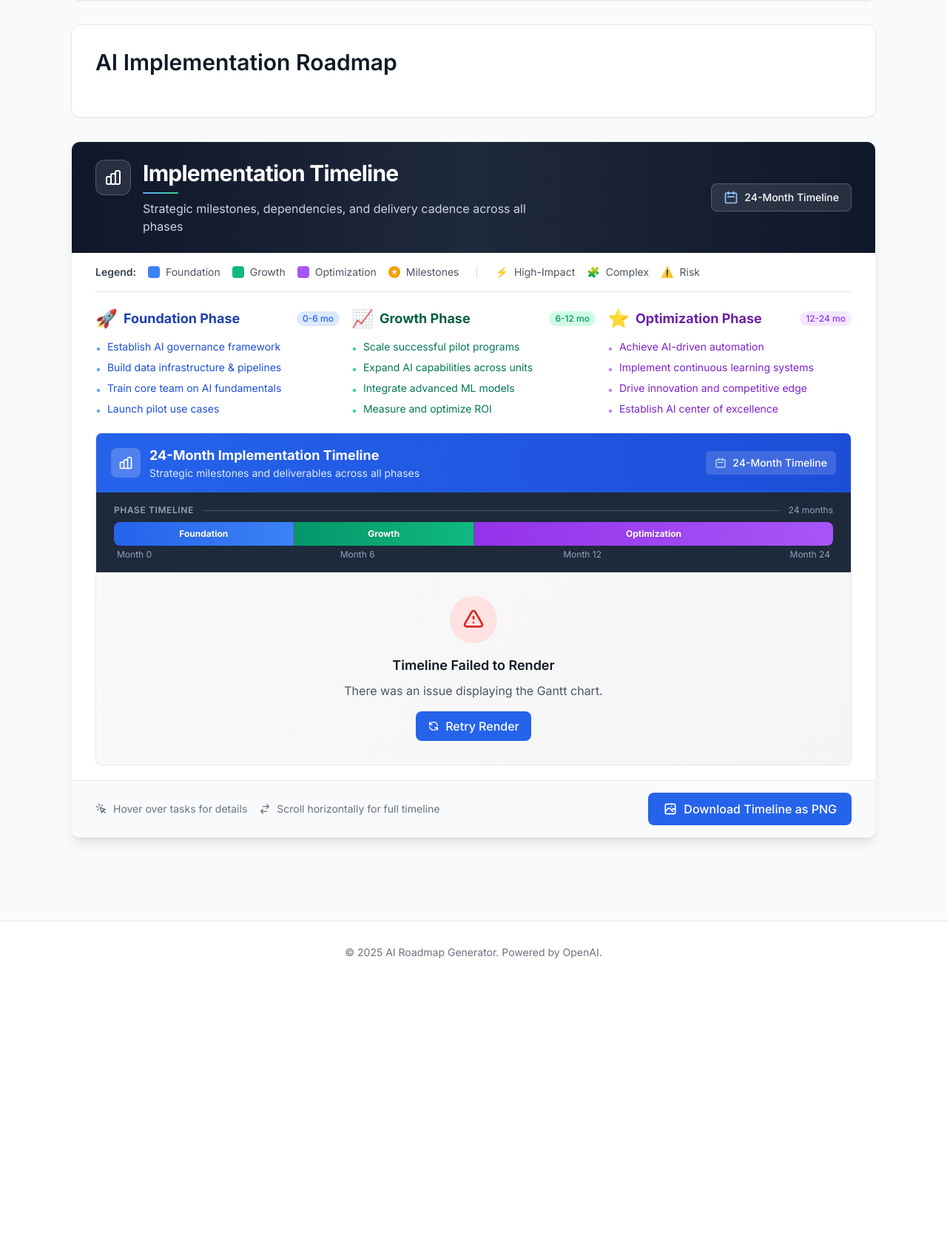
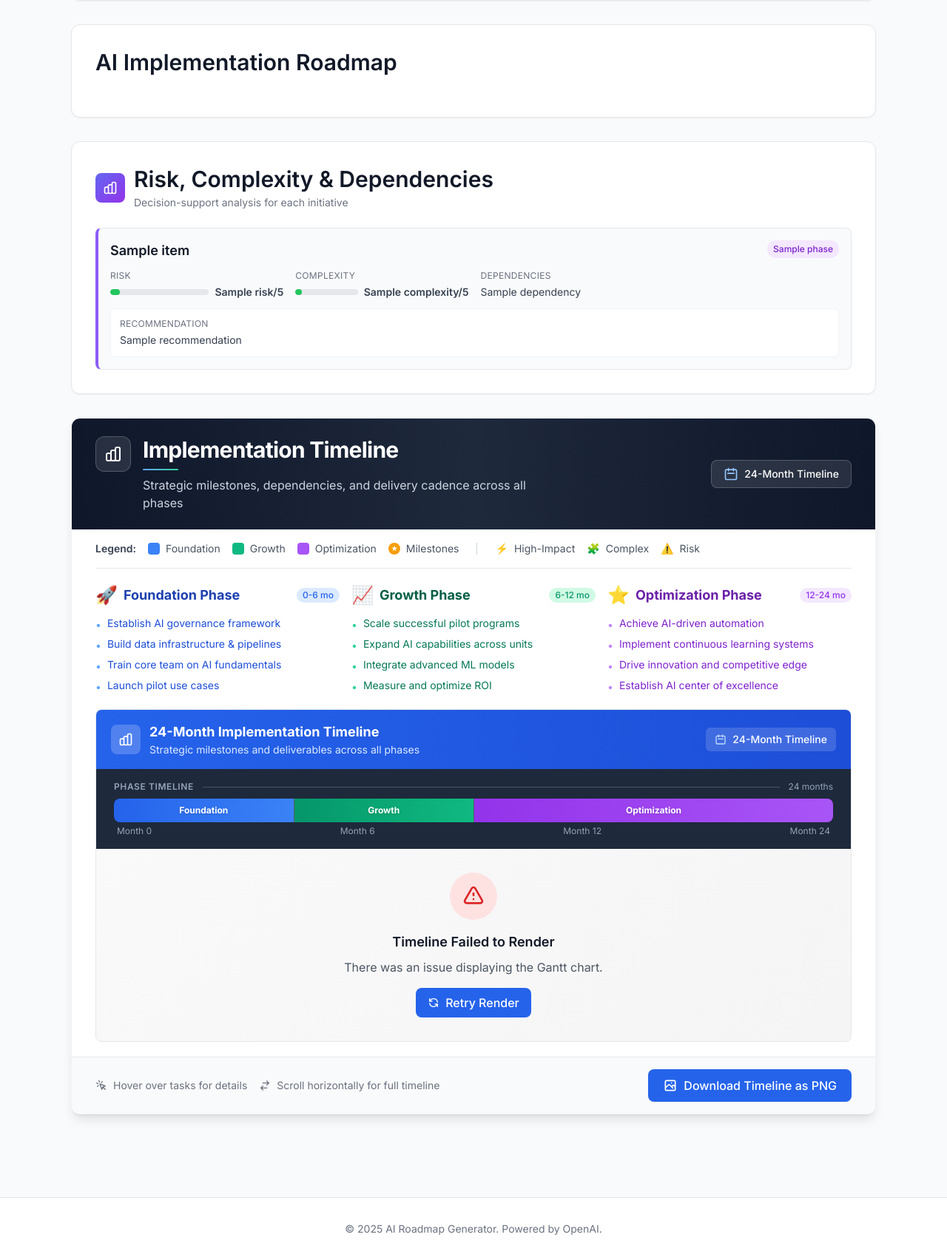
Before and after one commit to shriyaschavan/AI-Roadmap-Generator, a Flask app: template templates/results.html in a window 1280 px wide. Shown: the part 720-2424 px from the top of the page at 74% size. Before the commit the page ends 2016 px from the top, so only its background shows below. Run offline with Flask 3, Linux system fonts and the light colour scheme; tables that the repository leaves empty hold one stand-in row (values such as "Sample post"); the template is opened without the code that fills it: values that come from a table or form of the project are taken from there, most other values are stand-ins (such as "Sample title", 1, 10 or a date in 2020); some libraries are stand-ins or nearby versions.

Commit message:
Add a dedicated section to display initiative scoring and analysis
Updates the results template to include a new "Risk, Complexity & Dependencies Engine" section, displaying initiative scores (Risk, Complexity, ROI) and recommendations.

Replit-Commit-Author: Agent
Replit-Commit-Session-Id: 61c6137e-636b-4222-b9a0-214f2f34615d
Replit-Commit-Checkpoint-Type: full_checkpoint
Replit-Commit-Event-Id: d982e27f-b4d9-46f8-b0bd-811dbdeee8b2
Replit-Commit-Screenshot-Url: https://storage.googleapis.com/screenshot-production-us-central1/f4b8cc57-9d73-4bf0-9239-7b44003e9cbe/61c6137e-636b-4222-b9a0-214f2f34615d/VZCbuaK
Replit-Helium-Checkpoint-Created: true

```diff
--- a/templates/results.html
+++ b/templates/results.html
@@ -101,6 +101,69 @@
             {{ roadmap | safe }}
         </div>
     </section>
+
+    <!-- ============================================
+         SECTION: Risk, Complexity & Dependencies Engine
+         Purpose: Display initiative-level scoring and analysis
+    ============================================ -->
+    {% if initiatives %}
+    <section class="bg-white rounded-xl shadow-sm border border-gray-200 p-6 md:p-8 mb-8" aria-labelledby="initiative-analysis-heading">
+        <div class="flex items-center gap-3 mb-6">
+            <div class="h-10 w-10 flex-shrink-0 flex items-center justify-center rounded-lg bg-gradient-to-br from-indigo-500 to-purple-600">
+                <svg class="w-5 h-5 text-white" fill="none" stroke="currentColor" viewBox="0 0 24 24">
+                    <path stroke-linecap="round" stroke-linejoin="round" stroke-width="2" d="M9 19v-6a2 2 0 00-2-2H5a2 2 0 00-2 2v6a2 2 0 002 2h2a2 2 0 002-2zm0 0V9a2 2 0 012-2h2a2 2 0 012 2v10m-6 0a2 2 0 002 2h2a2 2 0 002-2m0 0V5a2 2 0 012-2h2a2 2 0 012 2v14a2 2 0 01-2 2h-2a2 2 0 01-2-2z"></path>
+                </svg>
+            </div>
+            <div>
+                <h2 id="initiative-analysis-heading" class="text-2xl md:text-3xl font-semibold text-gray-900">Risk, Complexity & Dependencies</h2>
+                <p class="text-gray-500 text-sm mt-1">Decision-support analysis for each initiative</p>
+            </div>
+        </div>
+
+        <div class="space-y-4">
+            {% for item in initiatives %}
+            <div class="initiative-meta bg-gray-50 border border-gray-200 rounded-lg p-4" style="border-left: 4px solid {% if item.phase == 'Foundation' %}#3b82f6{% elif item.phase == 'Growth' %}#10b981{% else %}#8b5cf6{% endif %};">
+                <div class="flex items-start justify-between gap-4 mb-3">
+                    <h3 class="font-semibold text-gray-900 text-lg">{{ item.name }}</h3>
+                    <span class="text-xs font-medium px-2 py-1 rounded-full {% if item.phase == 'Foundation' %}bg-blue-100 text-blue-700{% elif item.phase == 'Growth' %}bg-emerald-100 text-emerald-700{% else %}bg-purple-100 text-purple-700{% endif %}">
+                        {{ item.phase }}
+                    </span>
+                </div>
+
+                <div class="grid grid-cols-2 md:grid-cols-4 gap-4 mb-3">
+                    <div>
+                        <p class="text-xs text-gray-500 uppercase tracking-wide mb-1">Risk</p>
+                        <div class="flex items-center gap-2">
+                            <div class="flex-1 h-2 bg-gray-200 rounded-full overflow-hidden">
+                                <div class="h-full bg-{% if item.risk >= 4 %}red{% elif item.risk >= 3 %}amber{% else %}green{% endif %}-500 rounded-full" style="width: {{ item.risk * 20 }}%;"></div>
+                            </div>
+                            <span class="text-sm font-semibold text-gray-700">{{ item.risk }}/5</span>
+                        </div>
+                    </div>
+                    <div>
+                        <p class="text-xs text-gray-500 uppercase tracking-wide mb-1">Complexity</p>
+                        <div class="flex items-center gap-2">
+                            <div class="flex-1 h-2 bg-gray-200 rounded-full overflow-hidden">
+                                <div class="h-full bg-{% if item.complexity >= 4 %}red{% elif item.complexity >= 3 %}amber{% else %}green{% endif %}-500 rounded-full" style="width: {{ item.complexity * 20 }}%;"></div>
+                            </div>
+                            <span class="text-sm font-semibold text-gray-700">{{ item.complexity }}/5</span>
+                        </div>
+                    </div>
+                    <div class="col-span-2">
+                        <p class="text-xs text-gray-500 uppercase tracking-wide mb-1">Dependencies</p>
+                        <p class="text-sm text-gray-700">{{ item.dependencies | join(", ") }}</p>
+                    </div>
+                </div>
+
+                <div class="bg-white border border-gray-100 rounded-md p-3">
+                    <p class="text-xs text-gray-500 uppercase tracking-wide mb-1">Recommendation</p>
+                    <p class="text-sm text-gray-700">{{ item.recommendation }}</p>
+                </div>
+            </div>
+            {% endfor %}
+        </div>
+    </section>
+    {% endif %}
 
     <!-- ============================================
          SECTION: Timeline Visualization
```
